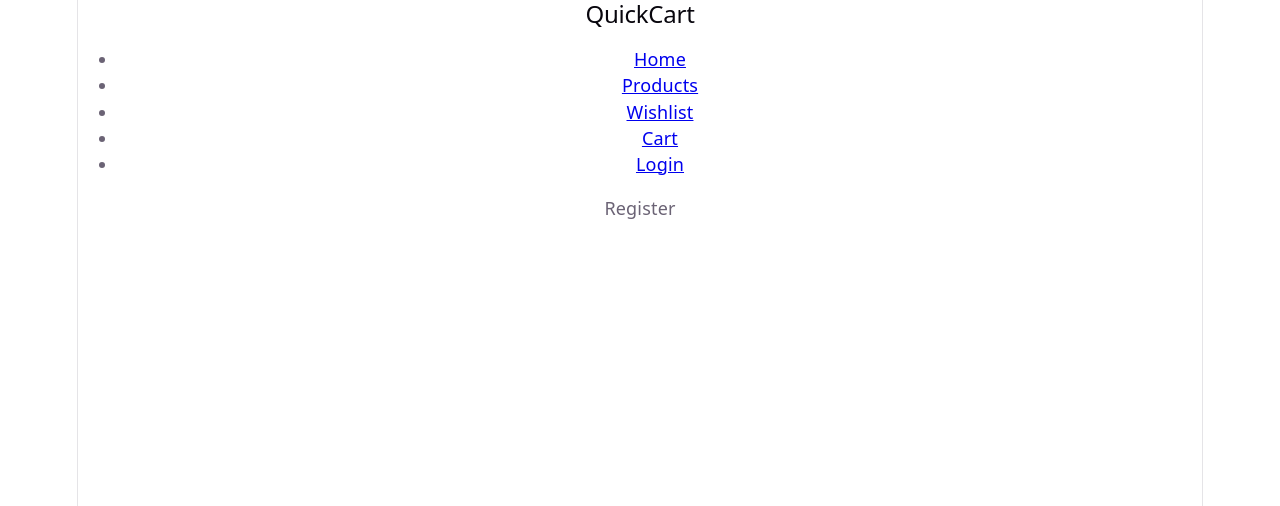
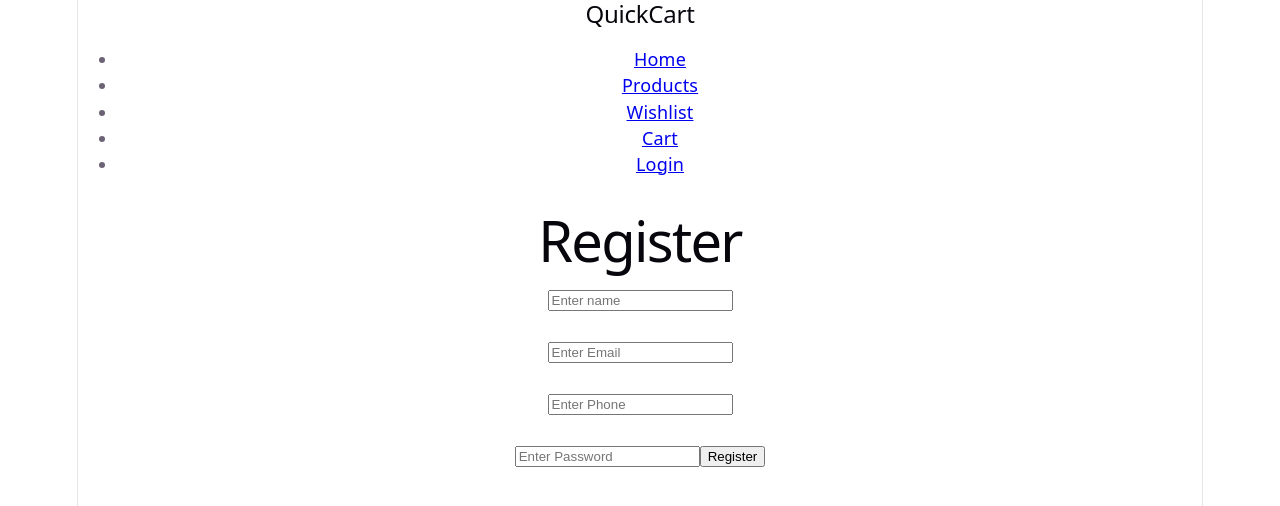
Before and after one commit to Surya-58/Ecommerce-FullStack, a React (Vite) app in the folder Customer/: page /register in a window 1280 px wide. Shown: the top 506 px of the page. Built offline with nearby package versions, Linux system fonts and the light colour scheme.

Commit message:
Added the Register Page and created userApi

```diff
--- a/Customer/src/Pages/Register.jsx
+++ b/Customer/src/Pages/Register.jsx
@@ -1,9 +1,65 @@
-import React from 'react'
+import React, { useState } from "react";
+import { registerUser } from "../Services/userApi";
 
 const Register = () => {
-  return (
-    <div>Register</div>
-  )
-}
+  const [name, setName] = useState("");
+  const [email, setEmail] = useState("");
+  const [phone, setPhone] = useState("");
+  const [password, setPassword] = useState("");
 
-export default Register
+  const handleRegister = async() => {
+    const user = {
+      name,
+      email,
+      phone,
+      password,
+      role : "Customer"
+    }
+
+    try {
+      await registerUser(user)
+      alert("Registration Successful")
+
+      setName("")
+      setEmail("")
+      setPhone("")
+      setPassword("")
+    } catch (error) {
+      console.log(error);
+
+    }
+  }
+
+  return <div>
+    <h1>Register</h1>
+    <input
+    type="text"
+    placeholder="Enter name"
+    value={name}
+    onChange={(e)=>setName(e.target.value)}
+    />
+    <br />
+    <br />
+    <input type="email"
+    placeholder="Enter Email"
+    value={email}
+    onChange={(e)=>setEmail(e.target.value)} />
+    <br />
+    <br />
+    <input type="text"
+    placeholder="Enter Phone"
+    value={phone}
+    onChange={(e)=>setPhone(e.target.value)} />
+    <br />
+    <br />
+
+    <input type="password"
+    placeholder="Enter Password"
+    value={password}
+    onChange={(e)=>setPassword(e.target.value)} />
+
+    <button onClick={handleRegister} >Register</button>
+  </div>;
+};
+
+export default Register;
--- a/Customer/src/Services/userApi.js
+++ b/Customer/src/Services/userApi.js
@@ -0,0 +1,20 @@
+const BASE_URL = "http://localhost:3000";
+
+export const getUsers = async () => {
+  const response = await fetch(`${BASE_URL}/users`);
+  const data = await response.json();
+  return data;
+};
+
+export const registerUser = async(user) => {
+    const response = await fetch(`${BASE_URL}/users`,{
+        method : "POST",
+        headers : {
+            "Content-Type" : "application/json"
+        },
+        body: JSON.stringify(user)
+    })
+
+    const data = await response.json()
+    return data
+}
```
Also changed, not shown: 1 other file (tests, documents, lock files or other folders).
